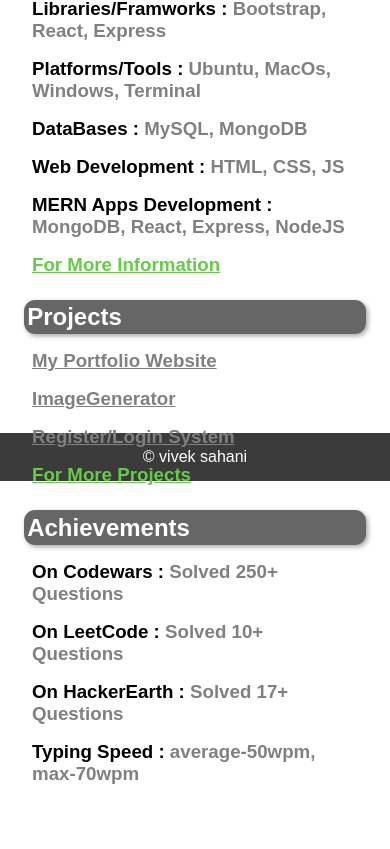
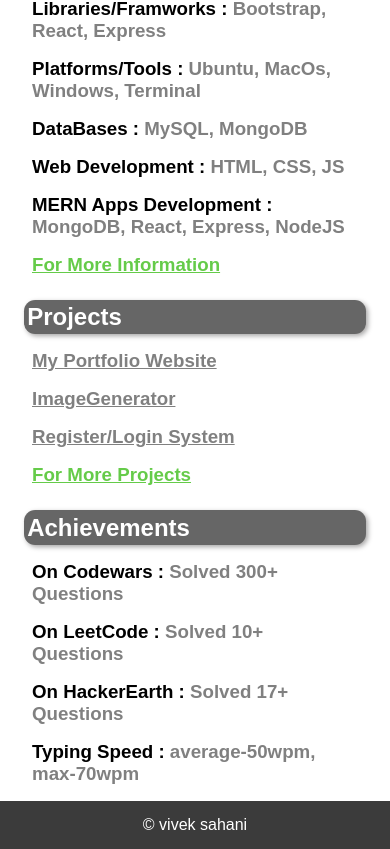
Before and after one commit to VivekSite/portfolio, a React (Create React App) app: page /portfolio/resume in a window 390 px wide. Shown: the part 438-1287 px from the top of the page. Before the commit the page ends 1223 px from the top, so only its background shows below. Built offline with nearby package versions, Linux system fonts and the light colour scheme; a web font is replaced by a local one.

Commit message:
Bugs fixed --Footer Alignment

```diff
--- a/src/Components/Pages/HomePage.jsx
+++ b/src/Components/Pages/HomePage.jsx
@@ -22,7 +22,7 @@
         <h3>Please Wait...</h3>
       </section>
       <section id="image-search">
-        <img src={`https://picsum.photos/${ getWidth() > 500 ? getWidth()-480 : getWidth()}/800?${search}`} alt="Please Wait..." />
+        <img src={`https://picsum.photos/${ getWidth() > 500 ? getWidth()-480 : getWidth()}/800?${search}`} alt="" />
       </section>
       <div style={{textAlign:'center', marginTop:'5rem'}}>
         <p style={{marginBottom:'1rem'}}>This is randomaly generated image. When you type something it will automatically  Generate Diffenrent Random Image.<br />You can Try this image generator</p>
--- a/src/Components/Pages/Resume.jsx
+++ b/src/Components/Pages/Resume.jsx
@@ -50,7 +50,7 @@
         </div>
         <div id="achievement" className='skills'>
           <h2 className='resume-title'>Achievements</h2>
-          <h3>On Codewars : <span>Solved 250+ Questions</span></h3>
+          <h3>On Codewars : <span>Solved 300+ Questions</span></h3>
           <h3>On LeetCode : <span>Solved 10+ Questions</span></h3>
           <h3>On HackerEarth : <span>Solved 17+ Questions</span></h3>
           <h3>Typing Speed : <span>average-50wpm, max-70wpm</span></h3>
--- a/src/index.css
+++ b/src/index.css
@@ -328,7 +328,6 @@
   #resume-body{
     border-radius: 1rem;
     margin: 4rem 2rem 0 2rem;
-    height: 90vh;
   }
 
 }
@@ -356,7 +355,6 @@
   #resume-body{
     border-radius: 1rem;
     margin: 2rem 0 0 0;
-    height: 90vh;
   }
 }
 
```
